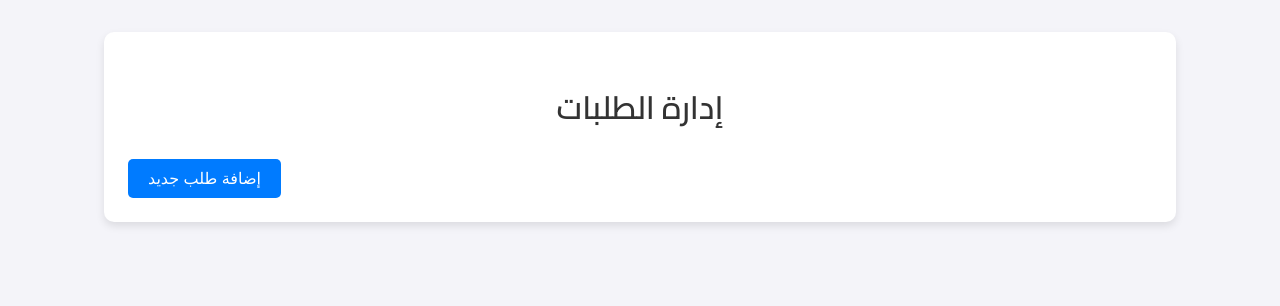
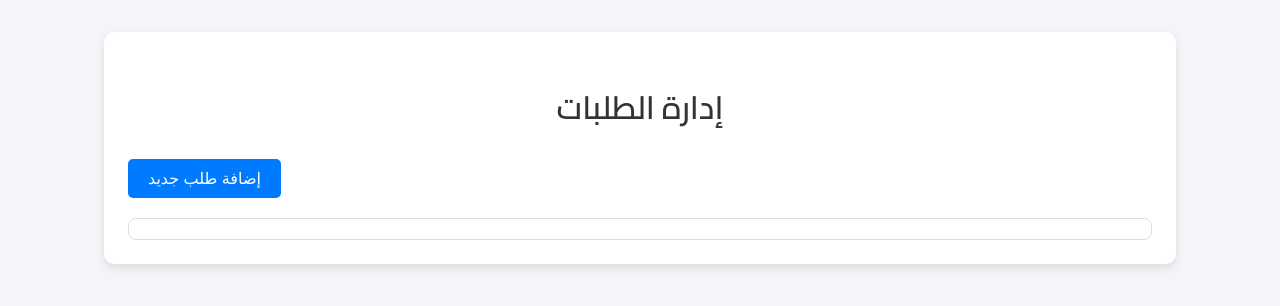
Before and after one commit to shobi7z/talbat, a plain HTML site: page index.html in a window 1280 px wide. Drawn offline with Linux system fonts and the light colour scheme; no server answers.

Commit message:
Update index.html

```diff
--- a/index.html
+++ b/index.html
@@ -129,6 +129,14 @@
         }
         .modal-content button {
             margin-top: 10px;
+        }
+        #ordersContainer {
+            max-height: 500px; /* تعيين الارتفاع الأقصى للحاوية */
+            overflow-y: auto; /* إظهار شريط التمرير عند الحاجة */
+            margin-top: 20px;
+            padding: 10px;
+            border: 1px solid #ddd;
+            border-radius: 8px;
         }
     </style>
 </head>
```
